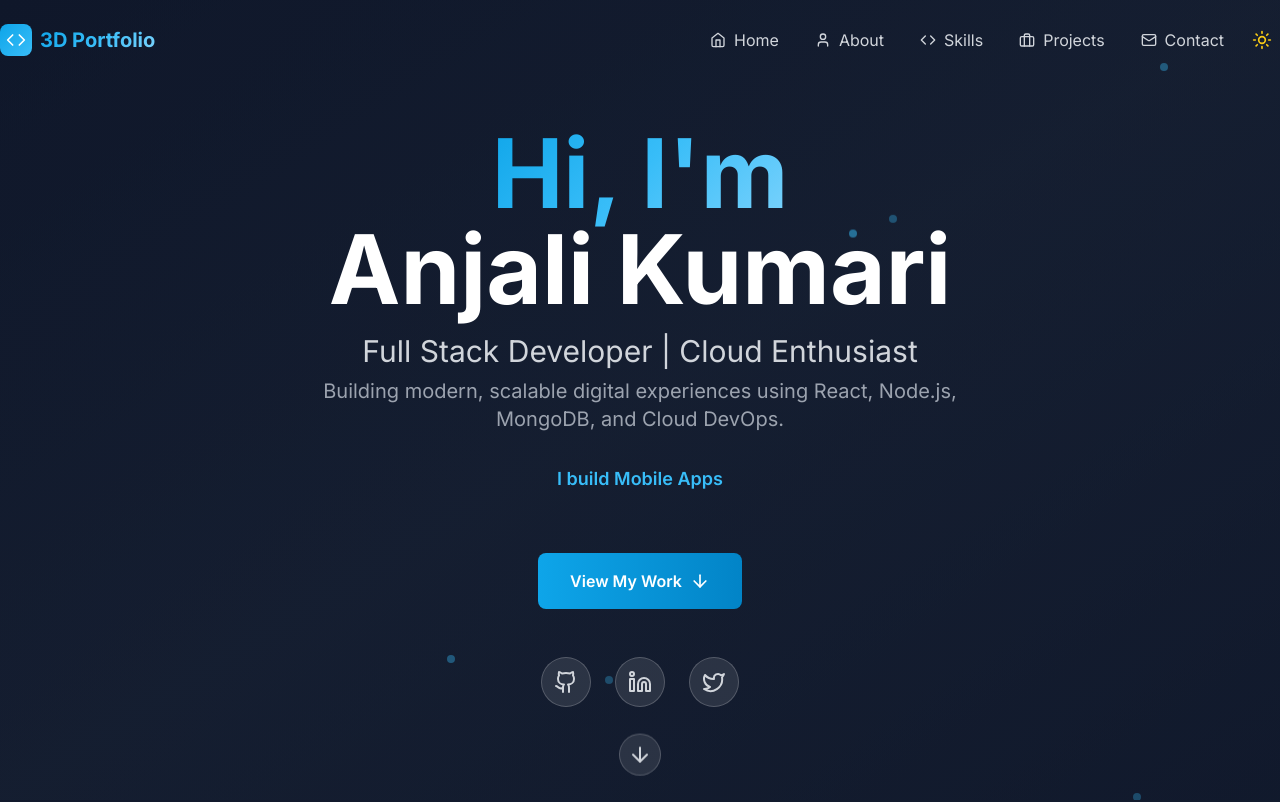
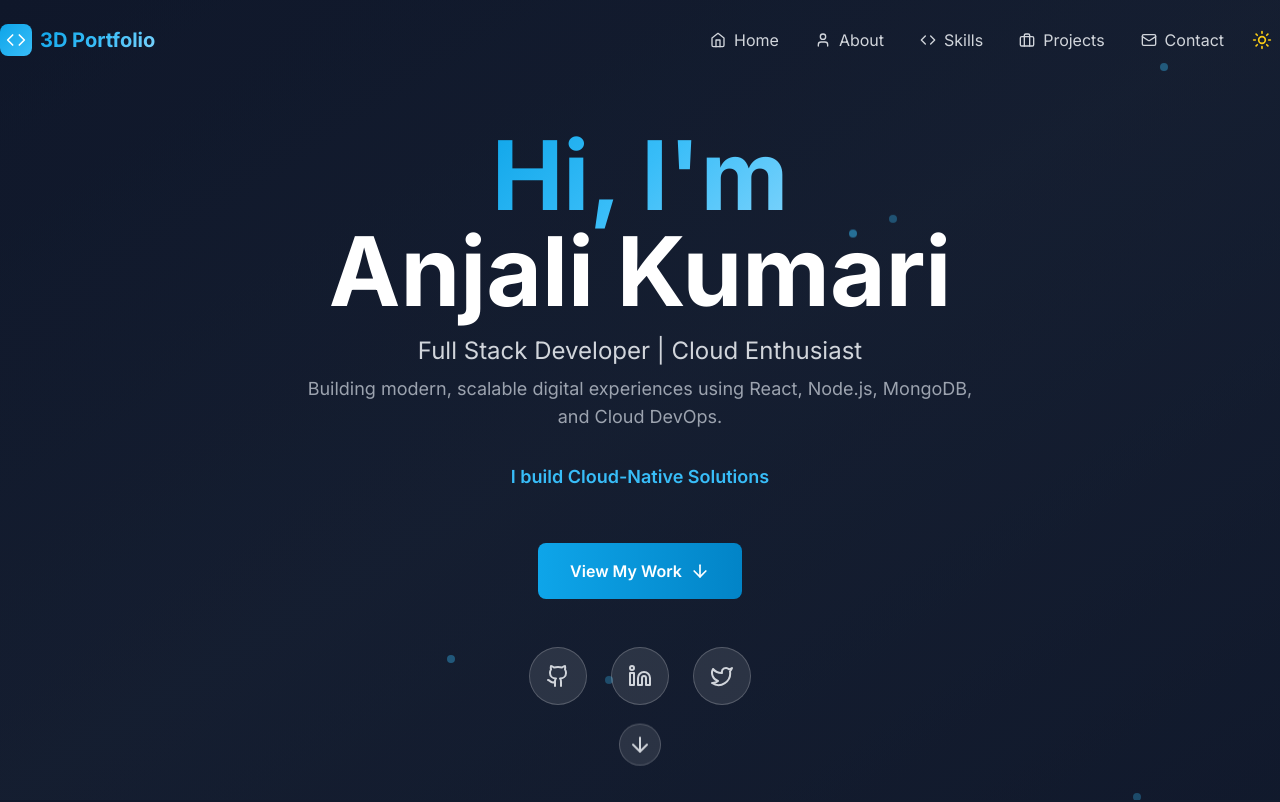
Before and after one commit to anjali-kumari94/Personal-Portfolio, a React (Vite) app: page / in a window 1280 px wide. Shown: the top 802 px of the page. Built offline with nearby package versions, Linux system fonts and the light colour scheme.

Commit message:
Update Hero.jsx

```diff
--- a/src/components/Hero.jsx
+++ b/src/components/Hero.jsx
@@ -1,11 +1,6 @@
 import React, { useEffect, useRef, useState } from "react";
 import { motion } from "framer-motion";
-import {
-  ArrowDown,
-  Github,
-  Linkedin,
-  Twitter,
-} from "lucide-react";
+import { ArrowDown, Github, Linkedin, Twitter } from "lucide-react";
 
 const Hero = ({ onSectionChange }) => {
   const [currentTextIndex, setCurrentTextIndex] = useState(0);
@@ -17,8 +12,10 @@ const Hero = ({ onSectionChange }) => {
 
   useEffect(() => {
     const interval = setInterval(() => {
-      setCurrentTextIndex((prevIndex) => (prevIndex + 1) % animatedTexts.length);
-    }, 2500); // Change every 2.5s
+      setCurrentTextIndex(
+        (prevIndex) => (prevIndex + 1) % animatedTexts.length
+      );
+    }, 2500);
 
     return () => clearInterval(interval);
   }, []);
@@ -55,17 +52,16 @@ const Hero = ({ onSectionChange }) => {
     },
   ];
 
-  const animatedTexts = ["Web Applications", "Mobile Apps", "3D Experiences"];
+  const animatedTexts = ["Web Applications", "Cloud-Native Solutions", "3D Experiences"];
 
   return (
-     <section
-  id="home"
-  className="pt-20 md:pt-24 lg:pt-28 min-h-screen flex items-center justify-center relative overflow-hidden"
->
-
+    <section
+      id="home"
+      className="pt-20 md:pt-24 lg:pt-28 min-h-screen flex items-center justify-center relative overflow-hidden"
+    >
       <div className="absolute inset-0 bg-gradient-to-br from-dark-900/50 via-dark-800/30 to-dark-900/50" />
 
-      <div className="container-custom relative z-10">
+      <div className="container-custom relative z-10 px-4 sm:px-0">
         <div className="text-center max-w-4xl mx-auto">
           {/* Name & Title */}
           <motion.div
@@ -74,26 +70,26 @@ const Hero = ({ onSectionChange }) => {
             transition={{ duration: 1, delay: 0.2 }}
             className="mb-8"
           >
-            <h1 className="text-5xl md:text-7xl lg:text-8xl font-bold mb-4">
+            <h1 className="text-4xl sm:text-5xl md:text-6xl lg:text-8xl font-bold mb-4">
               <span className="gradient-text">Hi, I'm</span>
               <br />
               <span className="text-white">Anjali Kumari</span>
             </h1>
-            <h2 className="text-xl md:text-2xl lg:text-3xl text-gray-300 mb-2">
-               Full Stack Developer | Cloud Enthusiast
+            <h2 className="text-base sm:text-lg md:text-2xl text-gray-300 mb-2">
+              Full Stack Developer | Cloud Enthusiast
             </h2>
-            <p className="text-lg md:text-xl text-gray-400 max-w-2xl mx-auto">
-              Building modern, scalable digital experiences using React, Node.js,
-              MongoDB, and Cloud DevOps.
+            <p className="text-sm sm:text-base md:text-lg text-gray-400 max-w-[90vw] sm:max-w-2xl mx-auto">
+              Building modern, scalable digital experiences using React,
+              Node.js, MongoDB, and Cloud DevOps.
             </p>
           </motion.div>
 
-          {/* Smooth Typing Animation */}
+          {/* Typing Text Animation */}
           <motion.div
             initial={{ opacity: 0 }}
             animate={{ opacity: 1 }}
             transition={{ duration: 1, delay: 0.8 }}
-            className="mb-12 h-8 md:h-10 relative overflow-hidden text-primary-400 text-lg font-semibold"
+            className="mb-10 h-6 sm:h-8 md:h-10 relative overflow-hidden text-primary-400 text-sm sm:text-lg font-semibold"
           >
             <motion.div
               key={currentTextIndex}
@@ -107,7 +103,7 @@ const Hero = ({ onSectionChange }) => {
             </motion.div>
           </motion.div>
 
-          {/* CTA Buttons */}
+          {/* CTA Button */}
           <motion.div
             initial={{ opacity: 0, y: 30 }}
             animate={{ opacity: 1, y: 0 }}
@@ -118,12 +114,11 @@ const Hero = ({ onSectionChange }) => {
               whileHover={{ scale: 1.05 }}
               whileTap={{ scale: 0.95 }}
               onClick={scrollToProjects}
-              className="px-8 py-4 bg-gradient-to-r from-primary-500 to-primary-600 text-white rounded-lg font-semibold flex items-center space-x-2 hover:shadow-lg hover:shadow-primary-500/25 transition-all duration-300"
+              className="w-full sm:w-auto px-8 py-4 bg-gradient-to-r from-primary-500 to-primary-600 text-white rounded-lg font-semibold flex items-center justify-center space-x-2 hover:shadow-lg hover:shadow-primary-500/25 transition-all duration-300"
             >
               <span>View My Work</span>
               <ArrowDown className="w-5 h-5" />
             </motion.button>
-            {/* Removed Download Resume Button */}
           </motion.div>
 
           {/* Social Icons */}
@@ -144,7 +139,7 @@ const Hero = ({ onSectionChange }) => {
                 initial={{ opacity: 0, y: 20 }}
                 animate={{ opacity: 1, y: 0 }}
                 transition={{ duration: 0.5, delay: 1.8 + index * 0.1 }}
-                className="p-3 rounded-full bg-white/10 hover:bg-primary-500/20 border border-white/20 hover:border-primary-500/50 transition-all duration-300"
+                className="p-3 sm:p-4 rounded-full bg-white/10 hover:bg-primary-500/20 border border-white/20 hover:border-primary-500/50 transition-all duration-300"
               >
                 <social.icon className="w-6 h-6 text-gray-300 hover:text-primary-400" />
               </motion.a>
@@ -156,7 +151,7 @@ const Hero = ({ onSectionChange }) => {
             initial={{ opacity: 0 }}
             animate={{ opacity: 1 }}
             transition={{ duration: 1, delay: 2 }}
-            className="absolute bottom-4 left-1/2 transform -translate-x-1/2 z-10"
+            className="absolute bottom-4 sm:bottom-6 left-1/2 transform -translate-x-1/2 z-10"
           >
             <motion.button
               onClick={scrollToAbout}
```
